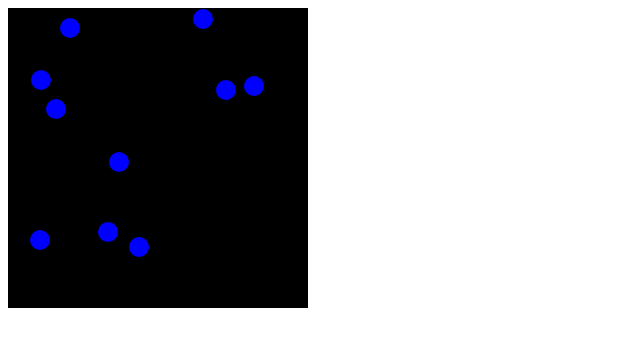
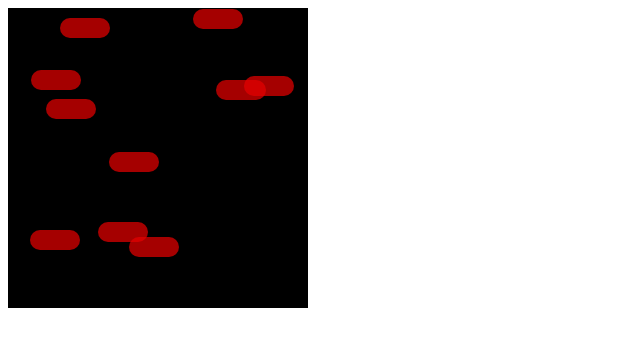
Before and after one commit to AngetSeth/AngetSeth.github.io, a plain HTML site: page asd-projects/debugging-exercise/index.html in a window 1280 px wide. Shown: the whole page, without its empty margins (0-640 px from the left). Drawn offline with nearby package versions, Linux system fonts and the light colour scheme.

Commit message:
saving debug exercise

```diff
--- a/asd-projects/debugging-exercise/index.css
+++ b/asd-projects/debugging-exercise/index.css
@@ -8,8 +8,8 @@
 
 
 .circle {
-    background: blue;
-    width: 20px;
+    background: rgba(228, 0, 0, 0.726);
+    width: 50px;
     height: 20px;
     border-radius: 10px;
     position: absolute;
```
